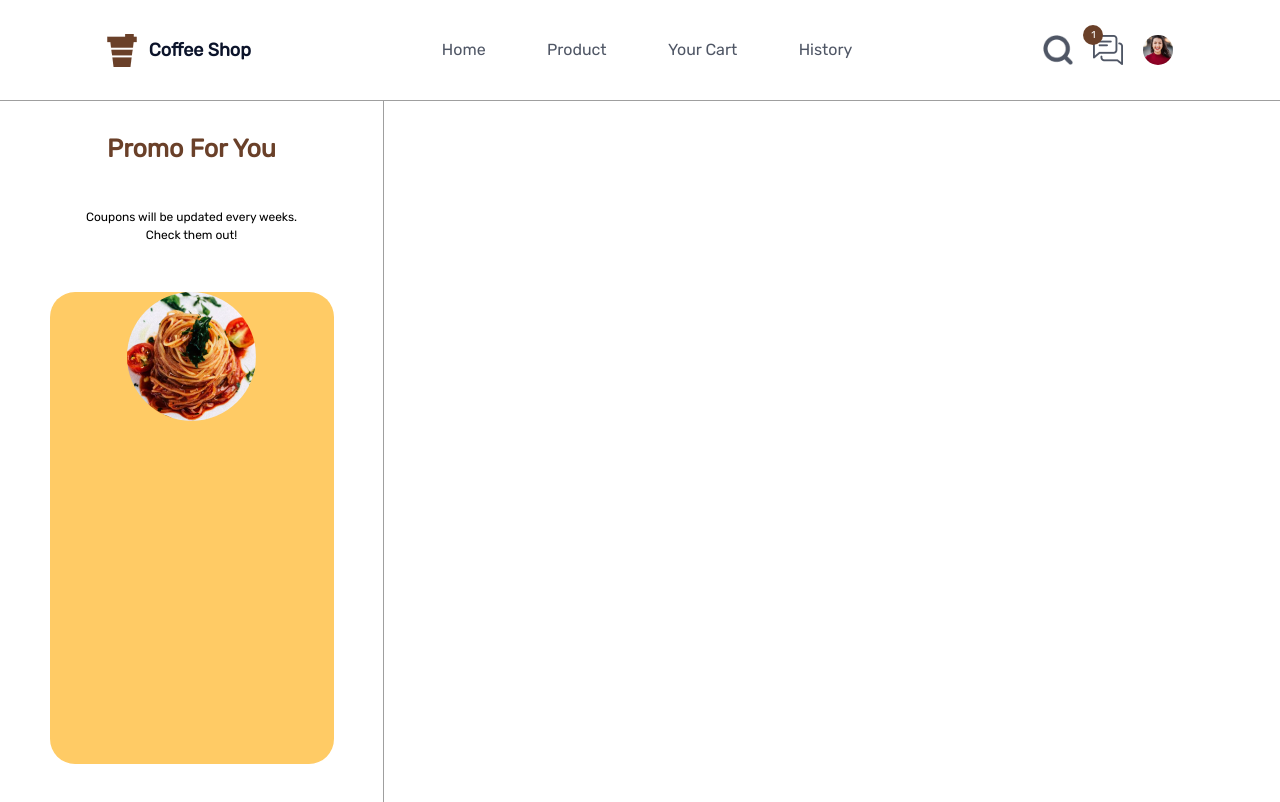
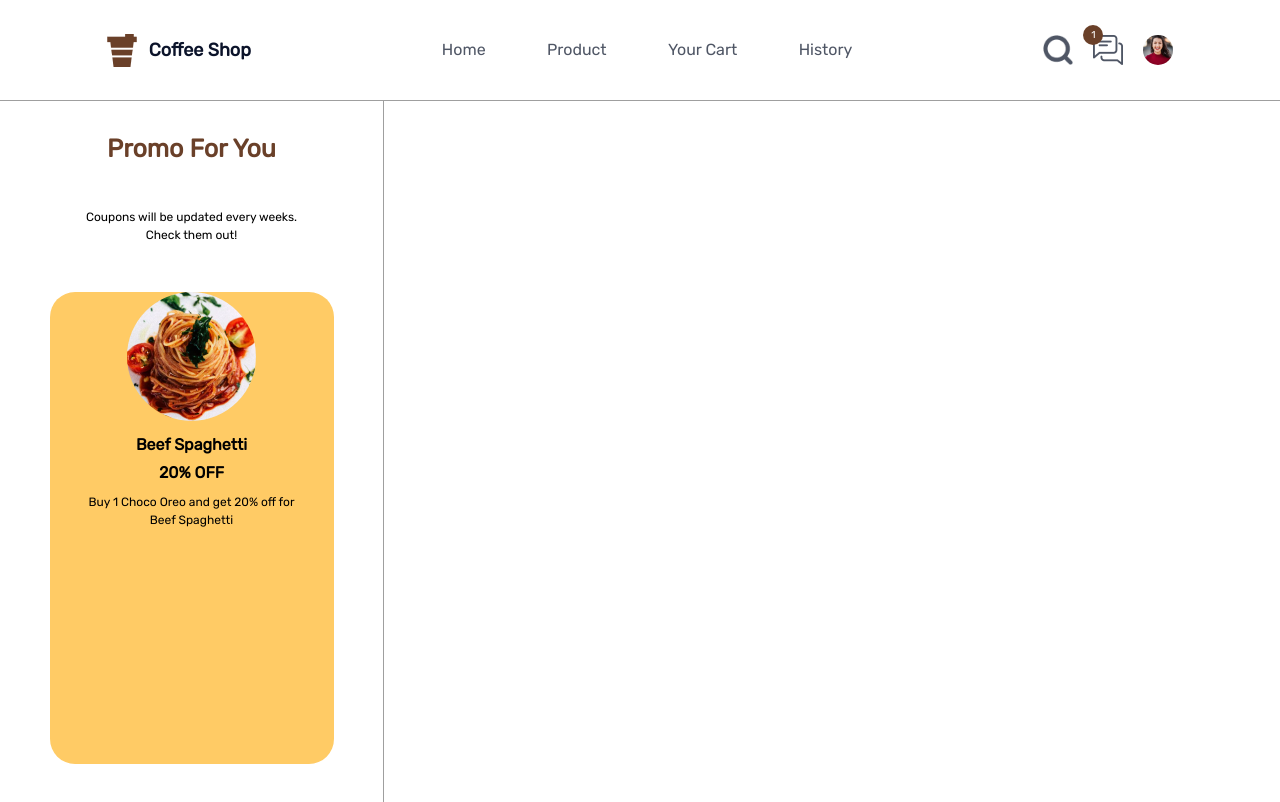
Before and after one commit to renaldipratama97/coffeeshop, a React (Create React App) app: page /product in a window 1280 px wide. Shown: the top 802 px of the page. Built offline with nearby package versions, Linux system fonts and the light colour scheme.

Commit message:
design sidebar

```diff
--- a/src/views/Product.jsx
+++ b/src/views/Product.jsx
@@ -13,7 +13,14 @@ export default function index() {
                 <p className="text-[12px] w-[230px] text-center mt-10 ml-auto mr-auto">Coupons will be updated every weeks. Check them out! </p>
 
                 <div className="card mt-12 bg-[#FFCB65] h-[472px] w-[284px] ml-auto mr-auto rounded-[25px]">
-                    <img src={require("../assets/img/image-29.png")} className="rounded-full ml-auto mr-auto" alt="spaghetti" />
+                    <span className="img-card mt-10">
+                        <img src={require("../assets/img/image-29.png")} className="rounded-full ml-auto mr-auto" alt="spaghetti" />
+                    </span>
+                    <h2 className="font-bold text-center mt-3">Beef Spaghetti</h2>
+                    <h2 className="font-bold text-center mt-1">20% OFF</h2>
+                    <p className="text-center text-[12px] w-[80%] ml-auto mr-auto mt-2">
+                        Buy 1 Choco Oreo and get 20% off for Beef Spaghetti
+                    </p>
                 </div>
             </div>
             <div className="content w-[70%]">
```
